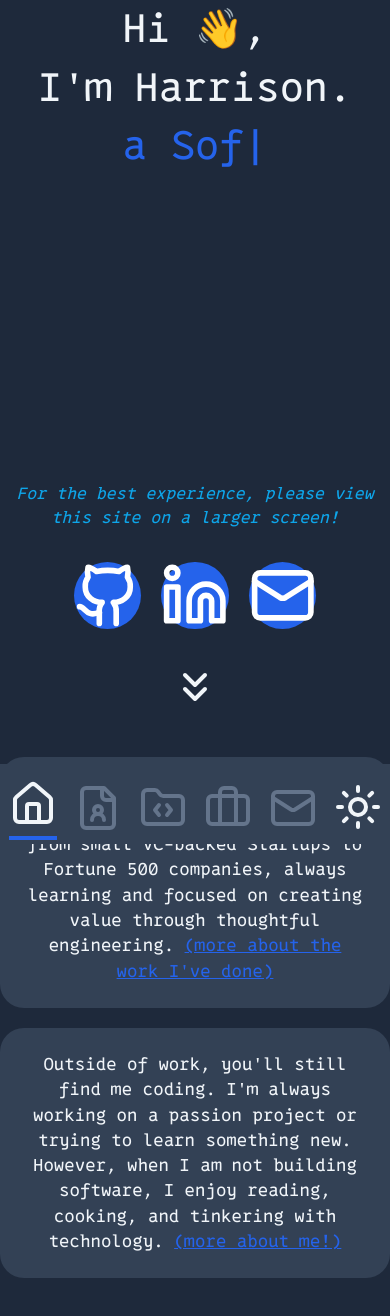
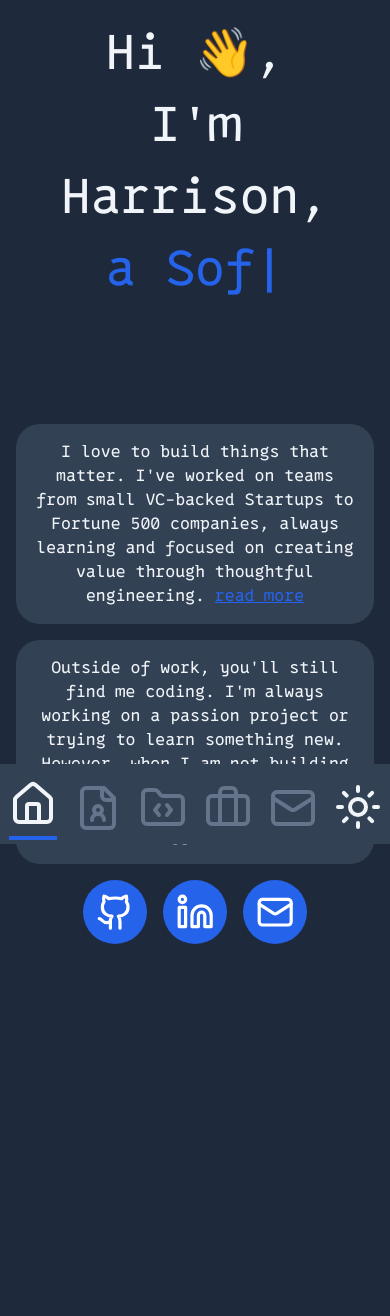
Before and after one commit to Harrison-Blair/personal-website, a Next.js app: page / in a window 390 px wide. Shown: the top 1316 px of the page. After the commit the page ends 1040 px from the top, so only its background shows below. Built offline with nearby package versions, Linux system fonts and the light colour scheme.

Commit message:
refactor Home component layout for improved readability and structure

```diff
--- a/src/app/page.tsx
+++ b/src/app/page.tsx
@@ -1,7 +1,7 @@
 import Link from 'next/link';
+import TypewriterText from './components/ui/TypewriterText';
 import CircularButton from './components/ui/CircularButton';
-import { ChevronsDown, Github, Linkedin, Mail } from 'lucide-react';
-import TypewriterText from './components/ui/TypewriterText';
+import { Github, Linkedin, Mail } from 'lucide-react';
 
 export default function Home() {
   const roles = [
@@ -17,36 +17,32 @@ export default function Home() {
   ];
 
   return (
-    <div>
-      <div className="hidden xl:block overflow-hidden">
-        <div className="text-[6vh] mb-8"> {/* Welcome Message */}
-          <h1>
+    <div className='flex flex-col p-4'>
+      <h1 className='text-center h-[25rem]
+                    lg:text-left lg:h-auto'>
         Hi 👋, <br />
-            I&apos;m Harrison, <br />
+        I'm Harrison, <br />
         <TypewriterText
           text={roles}
-              styling="text-[var(--primary)]"
+          styling='text-[var(--primary)]'
         />
       </h1>
-        </div>
-        <div className="grid grid-rows-3 gap-[25px] w-[66%]">
-          <div>
-            <p className="text-[2vh] text-[var(--secondary)]">
+      <p className='bg-[var(--muted)] rounded-3xl text-center p-4 mb-4
+                    lg:bg-inherit lg:text-[var(--secondary)] lg:text-left lg:text-[1.5rem] lg:w-[66%] lg:mb-0'>
         I love to build things that matter. I&apos;ve worked on teams from small VC-backed Startups to Fortune 500 companies, always learning and focused on creating value through thoughtful engineering. {' '}
-              <Link href="/work" className="text-[2vh] underline text-[var(--primary)] hover:text-[var(--accent)]">
-                (more about the work I&apos;ve done)
+        <Link href="/work" className="underline text-[var(--primary)] hover:text-[var(--accent)]">
+          read more
         </Link>
       </p>
-          </div>
-          <div>
-            <p className="text-[2vh] text-[var(--secondary)]">
+      <p className='bg-[var(--muted)] rounded-3xl text-center p-4 mb-4
+                    lg:bg-inherit lg:text-[var(--secondary)] lg:text-left lg:text-[1.5rem] lg:w-[66%] lg:mb-0'>
         Outside of work, you&apos;ll still find me coding. I&apos;m always working on a passion project or trying to learn something new. However, when I am not building software, I enjoy reading, cooking, and tinkering with technology. {' '}
-              <Link href="/about" className="text-[2vh] underline text-[var(--primary)] hover:text-[var(--accent)]">
-                (more about me!)
+        <Link href="/about" className="underline text-[var(--primary)] hover:text-[var(--accent)]">
+          read more
         </Link>
       </p>
-          </div>
-          <div className="flex space-x-4">
+      <div className="flex justify-center space-x-4
+                    lg:justify-start">
         <CircularButton
           href="https://github.com/Harrison-Blair"
           icon={Github}
@@ -69,73 +65,5 @@ export default function Home() {
         />
       </div>
     </div>
-      </div>
-      <div className="xl:hidden">
-        <div className="h-[85vh]">
-          <div className="flex flex-col items-center h-full">
-            <h1 className="text-[10vw] text-center">
-              Hi 👋, <br />
-              I&apos;m Harrison. <br />
-              <TypewriterText
-                text={roles}
-                styling="text-[var(--primary)]"
-              />
-            </h1>
-            <div className="flex flex-col items-center justify-end gap-4 mt-auto">
-              <p className='italic text-center text-[var(--accent)] mb-4'>
-                For the best experience, please view this site on a larger screen!
-              </p>
-              <div className='flex gap-5 mb-6'>
-                <CircularButton
-                  href="https://github.com/Harrison-Blair"
-                  icon={Github}
-                  bgColor="bg-[var(--primary)]"
-                  hoverColor="hover:bg-[var(--accent)]"
-                  isExternal={true}
-                  size='8vh'
-                />
-                <CircularButton
-                  href="https://www.linkedin.com/in/harrison-blair/"
-                  icon={Linkedin}
-                  bgColor="bg-[var(--primary)]"
-                  hoverColor="hover:bg-[var(--accent)]"
-                  isExternal={true}
-                  size='8vh'
-                />
-                <CircularButton
-                  href="/contact"
-                  icon={Mail}
-                  bgColor="bg-[var(--primary)]"
-                  hoverColor="hover:bg-[var(--accent)]"
-                  size='8vh'
-                />
-              </div>
-              <ChevronsDown
-                size={48}
-                className="justify-end animate-bounce"
-              />
-            </div>
-          </div>
-        </div>
-        <div className="flex-col gap-5 mt-10">
-          <div className="bg-[var(--muted)] rounded-3xl p-6 text-center">
-            <p className="text-[2vh]">
-              I love to build things that matter. I&apos;ve worked on teams from small VC-backed Startups to Fortune 500 companies, always learning and focused on creating value through thoughtful engineering. {' '}
-              <Link href="/work" className="text-[2vh] underline text-[var(--primary)] hover:text-[var(--accent)]">
-                (more about the work I&apos;ve done)
-              </Link>
-            </p>
-          </div>
-          <div className="bg-[var(--muted)] rounded-3xl p-6 text-center mt-5">
-            <p className="text-[2vh]">
-              Outside of work, you&apos;ll still find me coding. I&apos;m always working on a passion project or trying to learn something new. However, when I am not building software, I enjoy reading, cooking, and tinkering with technology. {' '}
-              <Link href="/about" className="text-[2vh] underline text-[var(--primary)] hover:text-[var(--accent)]">
-                (more about me!)
-              </Link>
-            </p>
-          </div>
-        </div>
-      </div>
-    </div>
   );
 }
```
Lines whose indentation alone changed are shown as unchanged.
